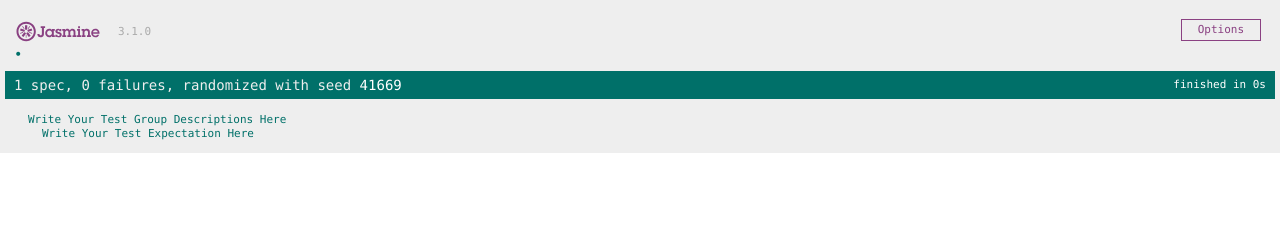
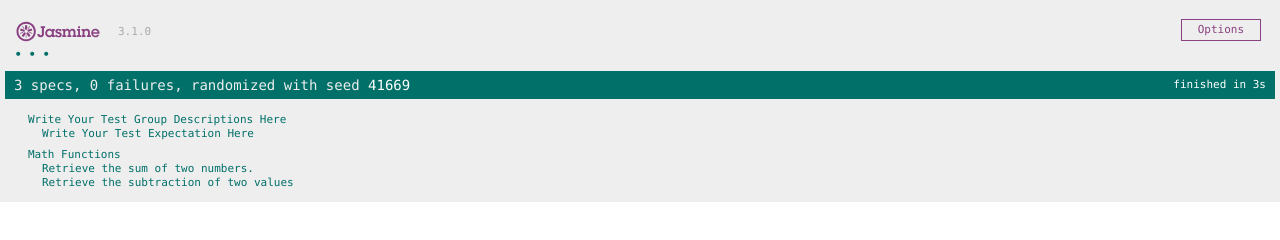
Before and after one commit to ejwoulfe/learing_jasmine, a plain HTML site: page index.html in a window 1280 px wide. Drawn offline with Linux system fonts and the light colour scheme.

Commit message:
Learned describe(), it(), fit(),arrange, act, assert, expect(), and beforeEach()

```diff
--- a/index.html
+++ b/index.html
@@ -12,17 +12,62 @@
         function getOpposite(bool) {
             return !bool;
         }
+        function add(x,y){
+            return x+y;
+        }
+        function minus(x,y){
+            return x -y;
+        }
 
+        describe('Math Functions', ()=>{
+            let num1;
+            let num2;
+            beforeEach(() =>{
+                num1 = 10;
+                num2 = 20;
+            })
+            it('Retrieve the sum of two numbers.', ()=>{
+                // arrange
+
+
+                // act
+                const addResult = add(num1, num2);
+
+
+                // assert
+                expect(addResult).toBeGreaterThan(20);
+
+
+            })
+            it('Retrieve the subtraction of two values', ()=>{
+                // arrange
+
+
+                // act
+                const minusResult = minus(num1, num2);
+
+
+                // assert
+                expect(minusResult).toBe(-10);
+
+
+            })
+
+
+        })
         describe('Write Your Test Group Descriptions Here', () => {
             it('Write Your Test Expectation Here', () => {
                 // arrange
                 let bool = false;
 
+
                 // act
                 const result = getOpposite(bool);
 
+
                 // assert
                 expect(result).toBe(true);
+
             })
         });
     </script>
```
